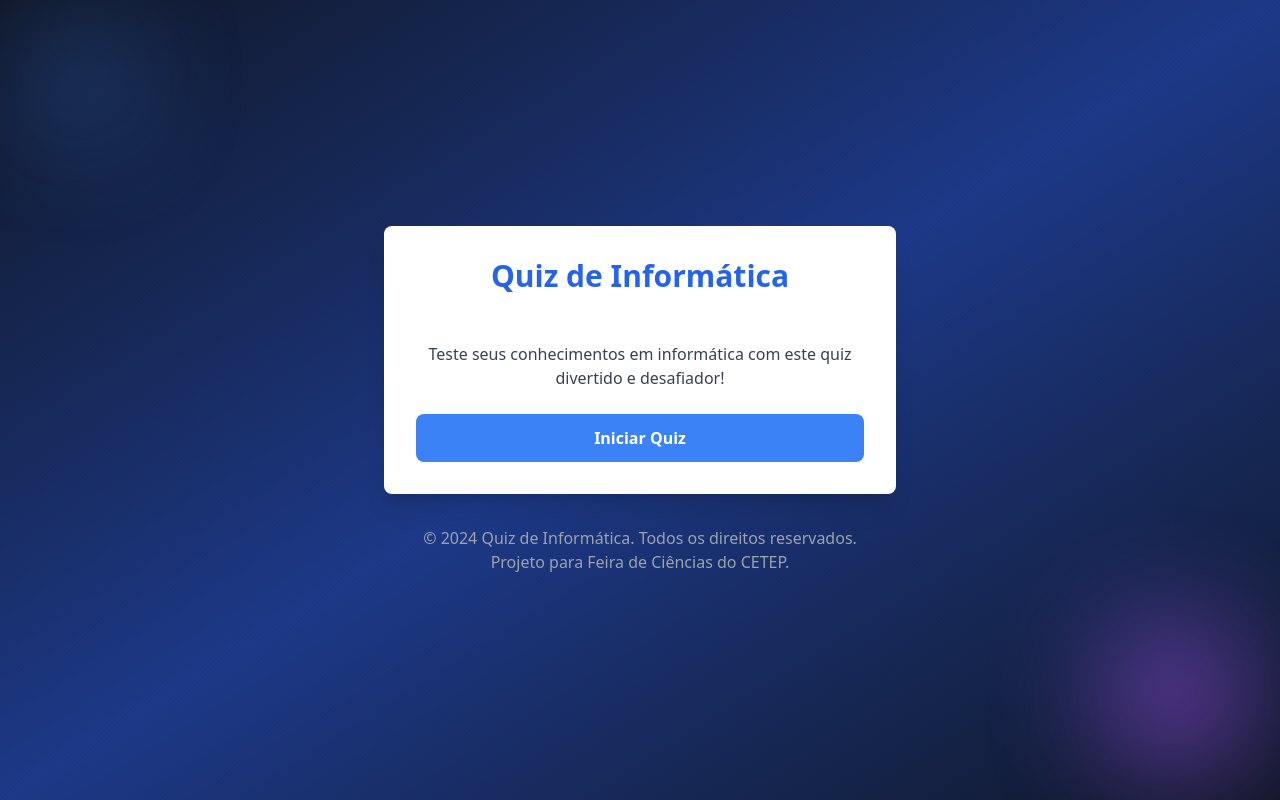
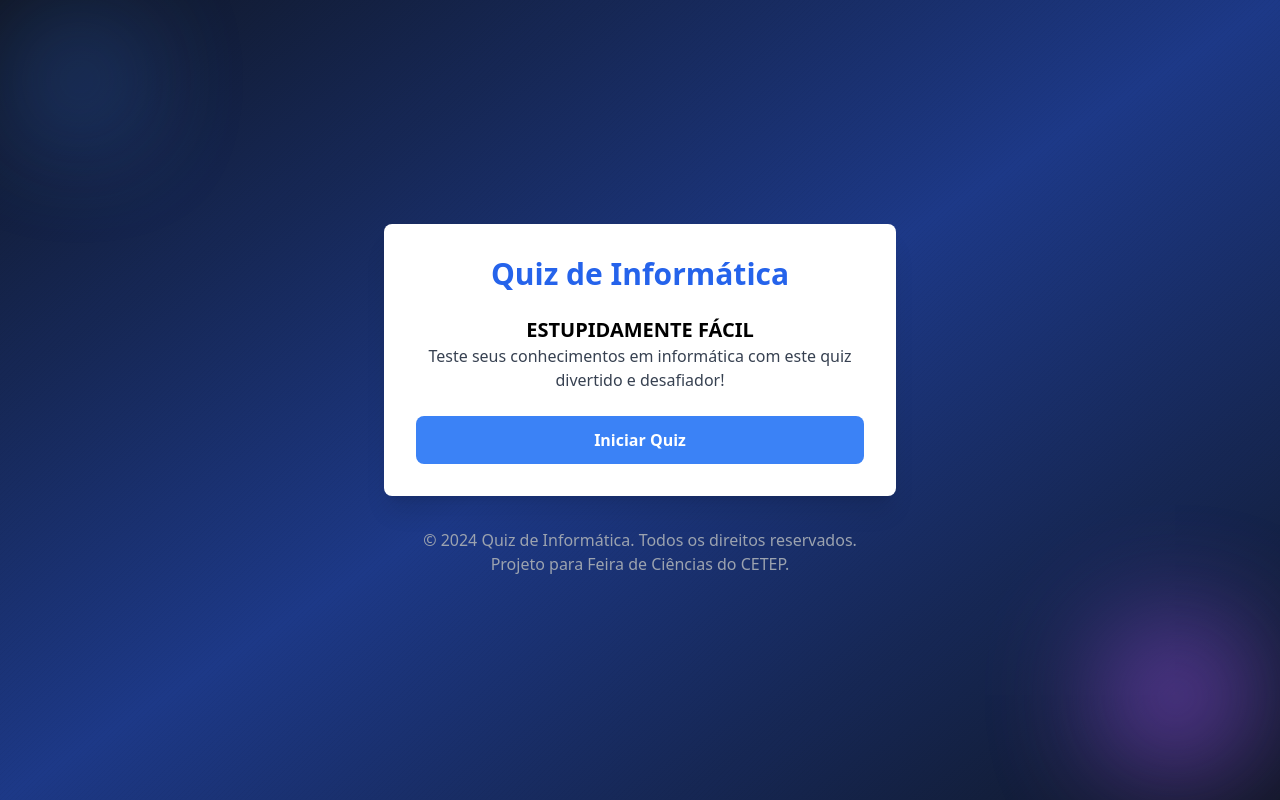
Before and after one commit to uesleibros/quiz-informatica, a plain HTML site: page index.html in a window 1280 px wide. Drawn offline with nearby package versions, Linux system fonts and the light colour scheme.

Commit message:
Update index.html

```diff
--- a/index.html
+++ b/index.html
@@ -19,7 +19,7 @@
   <div class="relative min-h-screen z-10 flex flex-col items-center justify-center p-4">
     <main class="bg-white rounded-lg shadow-xl p-8 max-w-lg w-full">
       <h1 class="text-3xl font-bold text-center text-blue-600 mb-6">Quiz de Informática</h1>
-			<p className="font-bold uppercase text-center text-xl text-black">Estupidamente Fácil</p>
+			<p class="font-bold uppercase text-center text-xl text-black">Estupidamente Fácil</p>
 
       <div id="intro" class="space-y-6">
         <p class="text-center text-gray-700">
```
